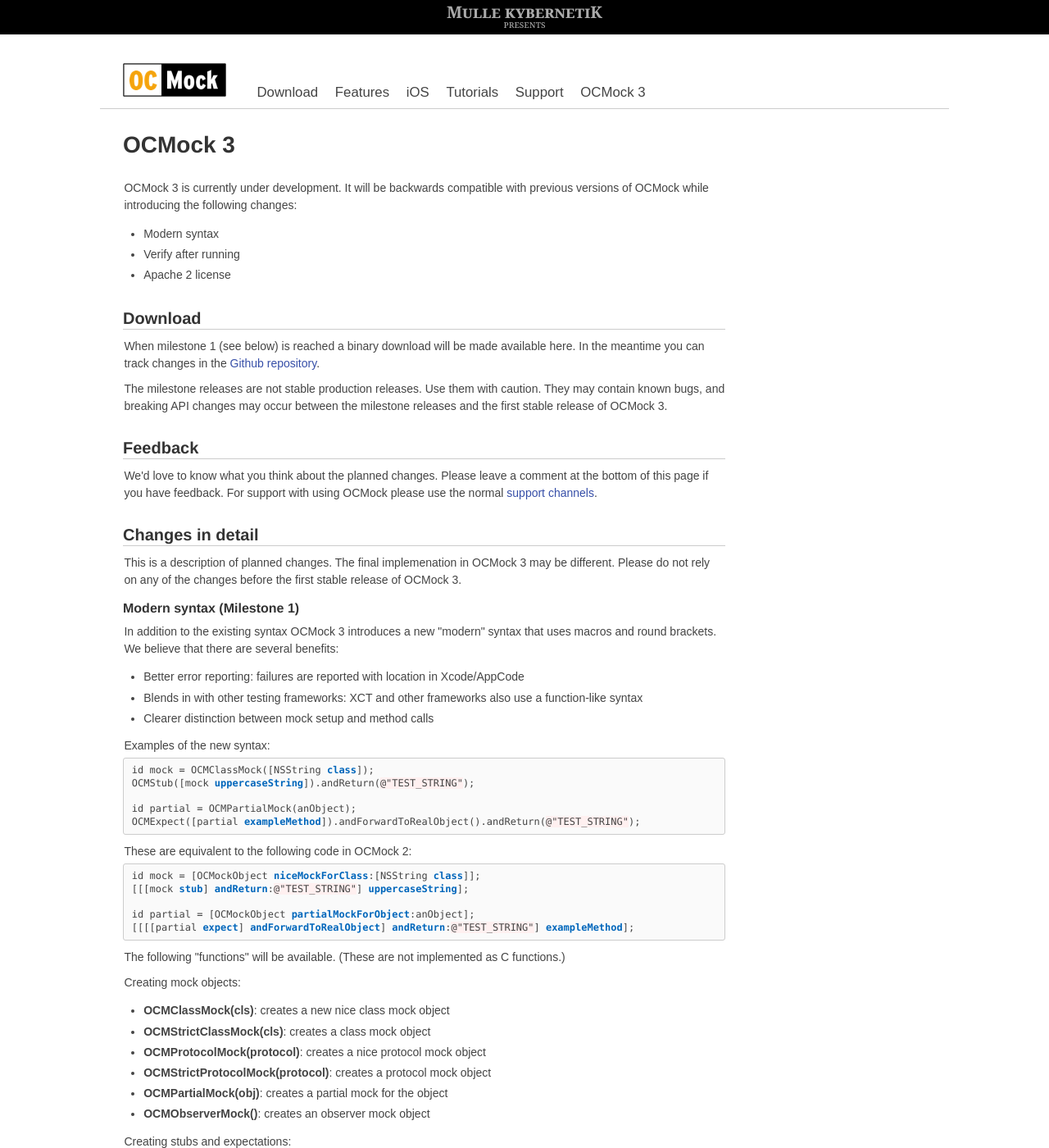
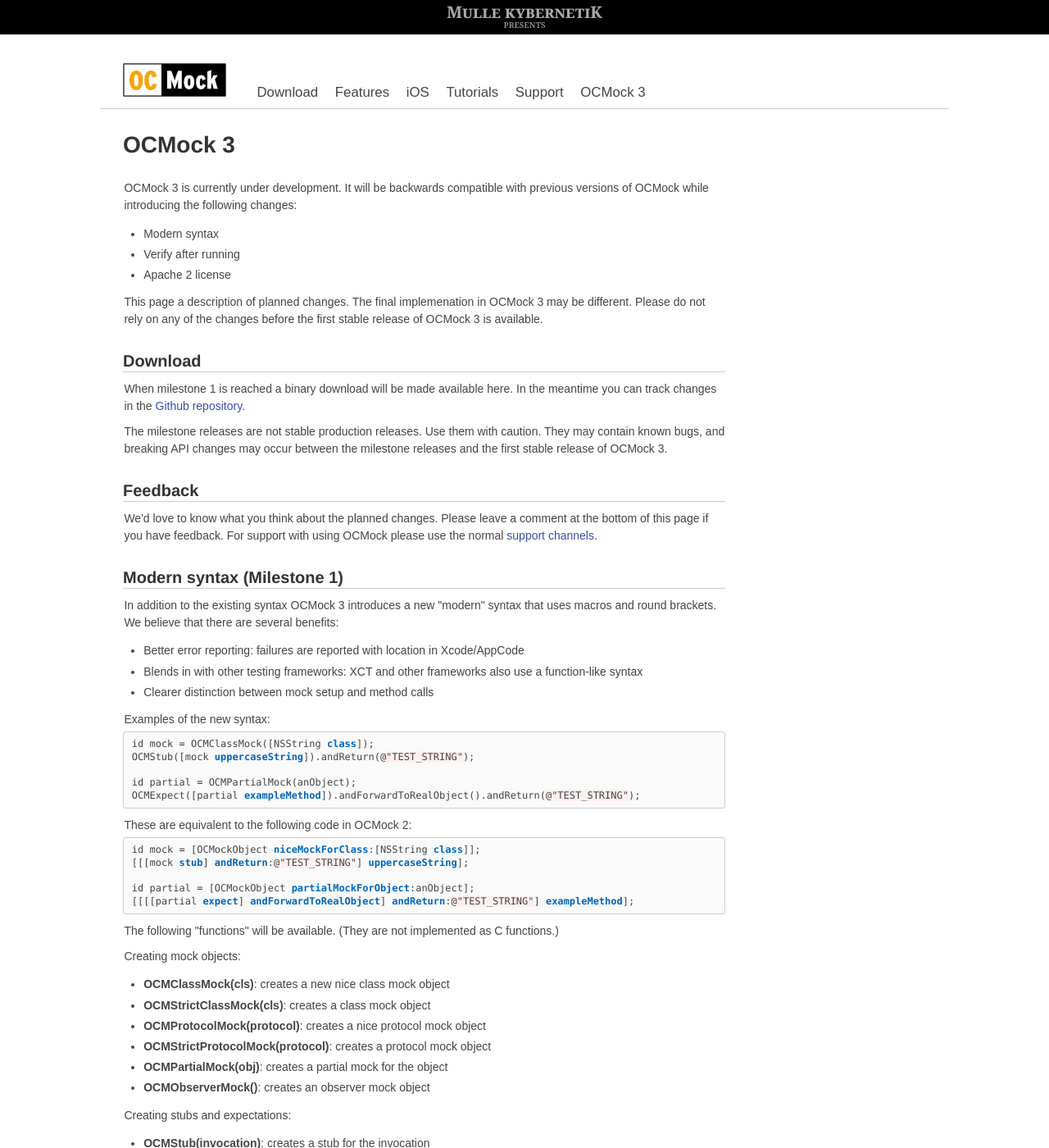
Before and after one commit to erikdoe/ocmock, a Jekyll site: the page built from ocmock3.html, in a window 1280 px wide and 1400 px high. Shown: the whole window at 82% size. Built offline with Jekyll 4.4.1, drawn with Linux system fonts in a browser that asks for light colours; comment, search, counter and statistics services are not loaded; some of the changed text lies outside the part shown.

Commit message:
Typos, formatting, re-enabled Statcounter.

```diff
--- a/_layouts/default.html
+++ b/_layouts/default.html
@@ -164,7 +166,7 @@
 		</div>
 
 		<!-- Start of StatCounter Code -->
-		<!-- <script type="text/javascript">
+		<script type="text/javascript">
 		var sc_project=5243075;
 		var sc_invisible=1;
 		var sc_partition=59;
@@ -177,7 +179,7 @@
 	  <a title="hit counter" href="http://www.statcounter.com/blogger/" target="_blank">
 		<img class="statcounter" src="http://c.statcounter.com/5243075/0/accd6a4e/1/" alt="hit counter">
 		</a>
-		</div></noscript> -->
+		</div></noscript>
 		<!-- End of StatCounter Code -->
 
   </body>
--- a/ocmock3.html
+++ b/ocmock3.html
@@ -17,10 +17,12 @@ comments: true
 	<li>Apache 2 license
 </ul>
 
+<p>This page a description of planned changes. The final implemenation in OCMock&nbsp;3 may be different. Please do not rely on any of the changes before the first stable release of OCMock&nbsp;3 is available.
+
 
 <h2>Download</h2>
 
-<p>When milestone 1 (see below) is reached a binary download will be made available here. In the meantime you can track changes in the <a href="https://github.com/erikdoe/ocmock">Github repository</a>.
+<p>When milestone 1 is reached a binary download will be made available here. In the meantime you can track changes in the <a href="https://github.com/erikdoe/ocmock">Github repository</a>.
 
 <p>The milestone releases are not stable production releases. Use them with caution. They may contain known bugs, and breaking API changes may occur between the milestone releases and the first stable release of OCMock&nbsp;3.
 
@@ -30,11 +32,7 @@ comments: true
 <p>We'd love to know what you think about the planned changes. Please leave a comment at the bottom of this page if you have feedback. For support with using OCMock please use the normal <a href="{{ site.baseurl }}/support">support channels</a>.
 
 
-<h2>Changes in detail</h2>
-
-<p>This is a description of planned changes. The final implemenation in OCMock&nbsp;3 may be different. Please do not rely on any of the changes before the first stable release of OCMock&nbsp;3.
-
-<h3>Modern syntax (Milestone 1)</h3>
+<h2>Modern syntax (Milestone 1)</h2>
 
 <p>In addition to the existing syntax OCMock 3 introduces a new "modern" syntax that uses macros and round brackets. We believe that there are several benefits:
 
@@ -64,7 +62,7 @@ id partial = [OCMockObject partialMockForObject:anObject];
 [[[[partial expect] andForwardToRealObject] andReturn:@"TEST_STRING"] exampleMethod];
 {% endhighlight objc %}
 
-<p>The following "functions" will be available. (These are not implemented as C functions.)
+<p>The following "functions" will be available. (They are not implemented as C functions.)
 
 <p>Creating mock objects:
 <ul>
@@ -100,7 +98,7 @@ id partial = [OCMockObject partialMockForObject:anObject];
 <p>It is possible to mix and match these new "functions" with the traditional method-based syntax.
 
 
-<h3>Verify after running (Milestone 2 and 3)</h3>
+<h2>Verify after running (Milestone 2 and 3)</h2>
 
 <p>Most of the original mock frameworks follow the <i>expect-run-verify</i> approach. OCMock is one of these frameworks. Over the years, as we all gathered more experience, it became clear that this approach has its problems, and the <a href="https://github.com/mockito/mockito">Mockito</a> framework pioneered a new approach: <i>verify-after-running</i>. There are no expectations, all mocks are <i>nice</i>, i.e. they do not complain when an unexpected method is called, and verification of specific calls is done after the code under test is run.
 
@@ -121,11 +119,6 @@ id mock = [OCMockObject niceMockForClass:[NSString class]];
 <p>At present it is not clear how hard it will be to get verify-after-running work with partial mocks and class methods. Milestone 2 will provide the functionality for "regular" mocks, and in Milestone 3 we will tackle partial mocks and class methods.
 
 
-<h3>Apache 2 license</h3>
+<h2>Apache 2 license</h2>
 
-<p>It has become clear that a non-standard BSD-style license with attribution clause is not ideal. I am not a lawyer but the Apache 2 license seems quite close in spirit to the existing license, and it has the benefit of being a widely used standard open source license. For that reason, OCMock 3 will be released under the Apache 2 license. If you are a previous commiter and you have concerns please do get in touch.
-
-
-<h2>Comments</h2>
-
-<!-- <p>We'd love to know what you think about the planned changes. Please leave a comment. For support with using OCMock please use the normal <a href="{{ site.baseurl }}/support">support channels</a>. -->
+<p>It has become clear that a non-standard BSD-style license with attribution clause is not ideal. I am not a lawyer but the Apache 2 license seems quite close in spirit to the existing license, and it has the benefit of being a widely used standard open source license. For that reason OCMock 3 will be released under the Apache 2 license. If you are a previous commiter and you have concerns please do get in touch.
```
Also changed, not shown: other parts of _layouts/default.html (+2 -0 lines).
